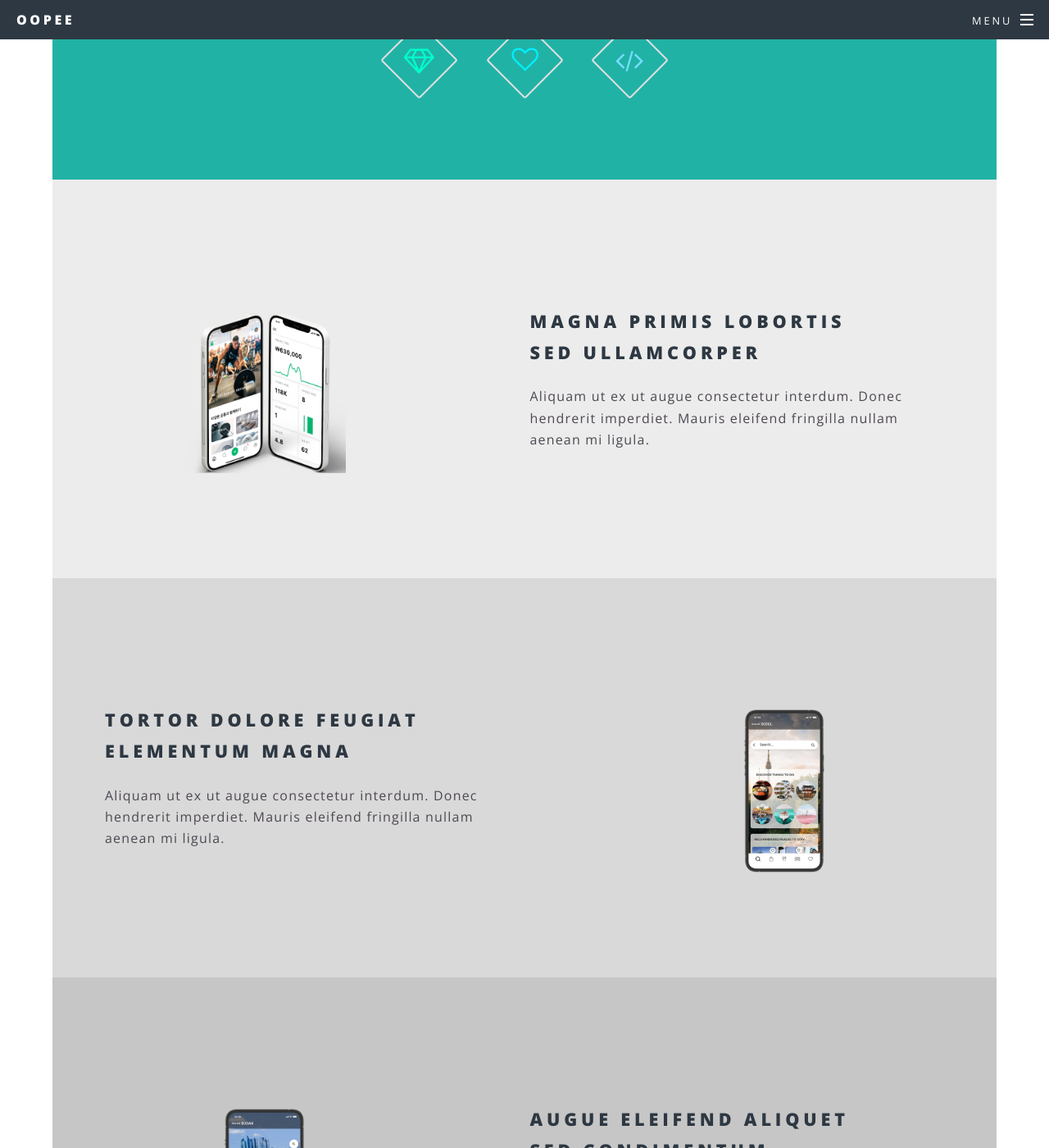
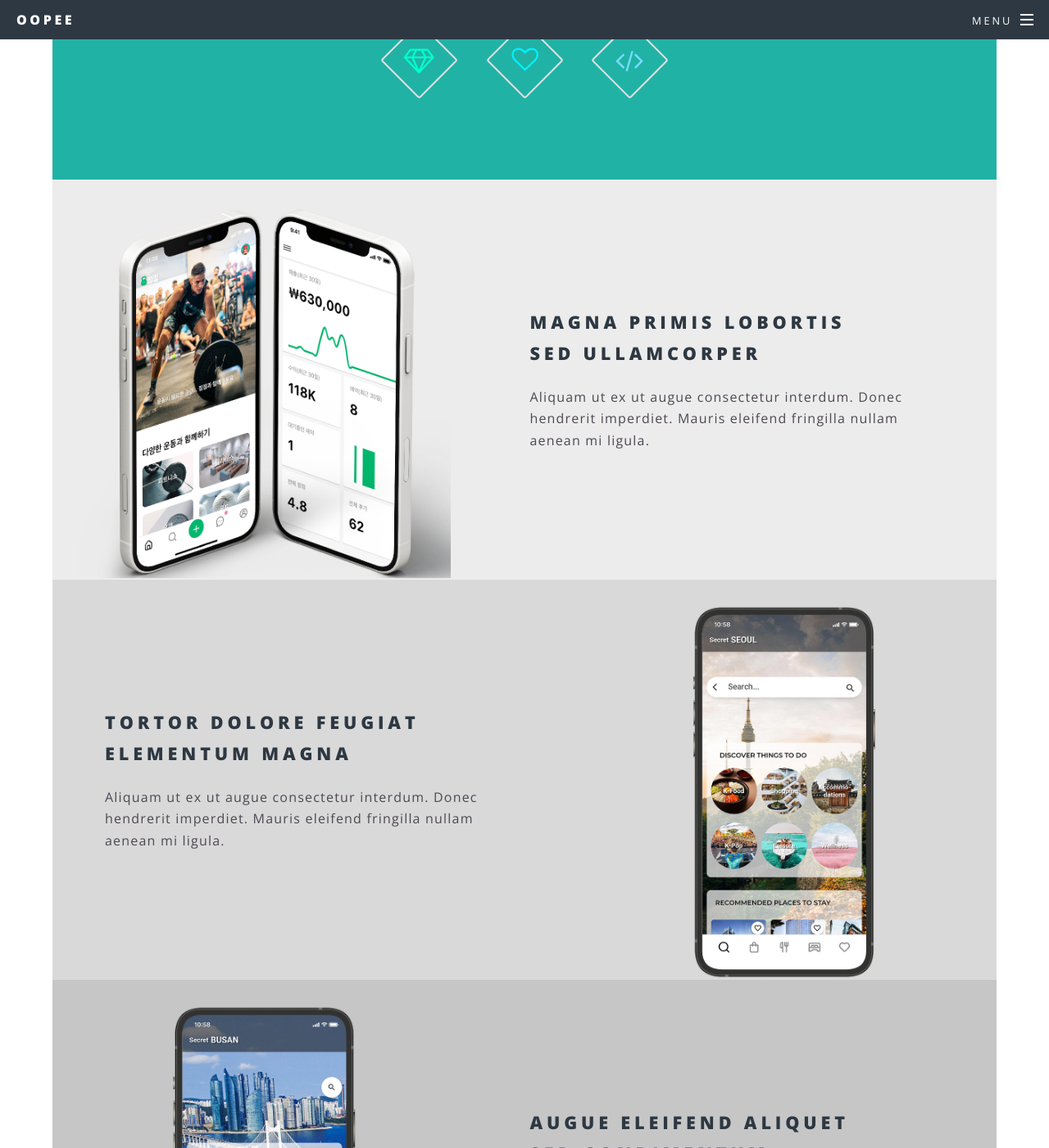
Before and after one commit to inansung/www.oopee.com, a Jekyll site: the page built from services.html, in a window 1280 px wide and 1400 px high, scrolled down 792 px. Shown: the whole window at 82% size. Built offline with Jekyll 4.4.1, drawn with Linux system fonts in a browser that asks for light colours.

Commit message:
2023.10.06+3

```diff
--- a/css/main.scss
+++ b/css/main.scss
@@ -1035,7 +1035,7 @@ $baseurl: '{{ site.baseurl }}/images';
 		@include vendor('display', 'flex');
 
 		.image {
-			@include padding(10em, 10em);
+			@include padding(2em, 2em);
 			@include vendor('order', '1');
 			border-radius: 0;
 			width: 40%;
```
